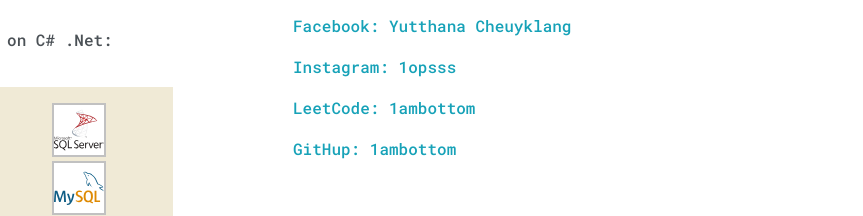
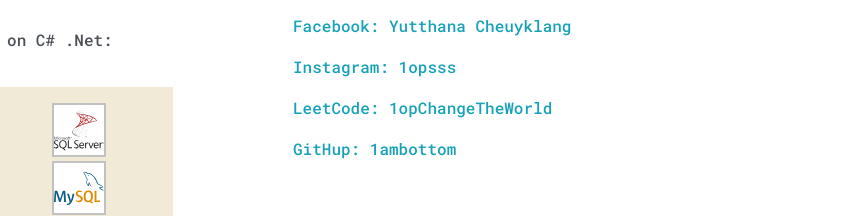
Before and after one commit to 1ambottom/portfolio, a plain HTML site: page index.html in a window 1280 px wide. Shown: the part 1019-1235 px from the top of the page, 417-1280 px from the left. Drawn offline with Linux system fonts and the light colour scheme; a web font is replaced by a local one.

Commit message:
feat:UpdateNameLeetCode

```diff
--- a/index.html
+++ b/index.html
@@ -103,7 +103,7 @@
                     <a target="_blank"
                         href="https://www.instagram.com/1opsss_/?igshid=NzAzN2Q1NTE%3D&fbclid=IwAR382yREY_tDUgsNau_6eXGJoy4lShFjOGnx37i7OLSi_EZ_pwVMljJ4BaI">Instagram:
                         1opsss</a>
-                    <a target="_blank" href="https://leetcode.com/1ambottom/">LeetCode: 1ambottom</a>
+                    <a target="_blank" href="https://leetcode.com/1ambottom/">LeetCode: 1opChangeTheWorld</a>
                     <a target="_blank" href="https://github.com/1ambottom">GitHup: 1ambottom</a>
                 </div>
             </div>
```
